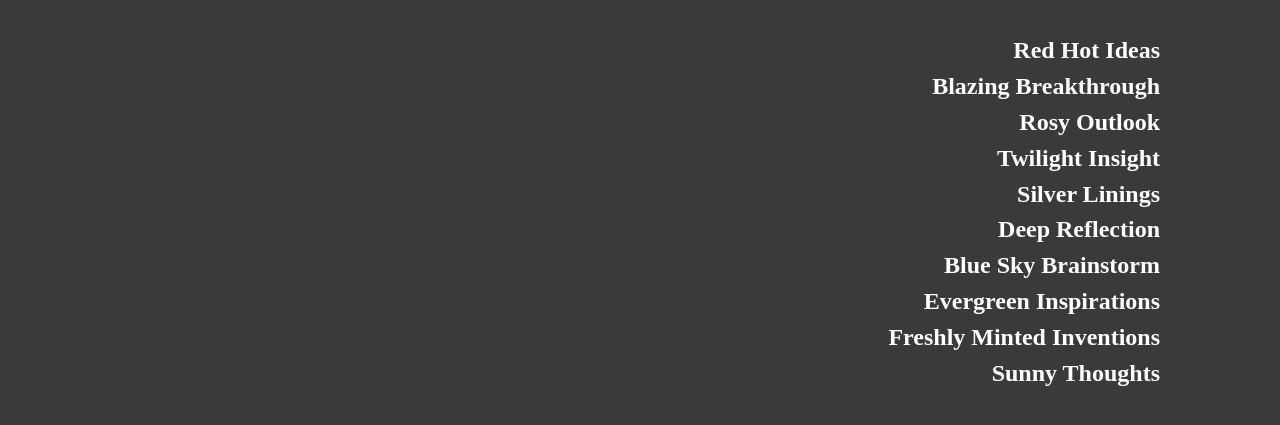
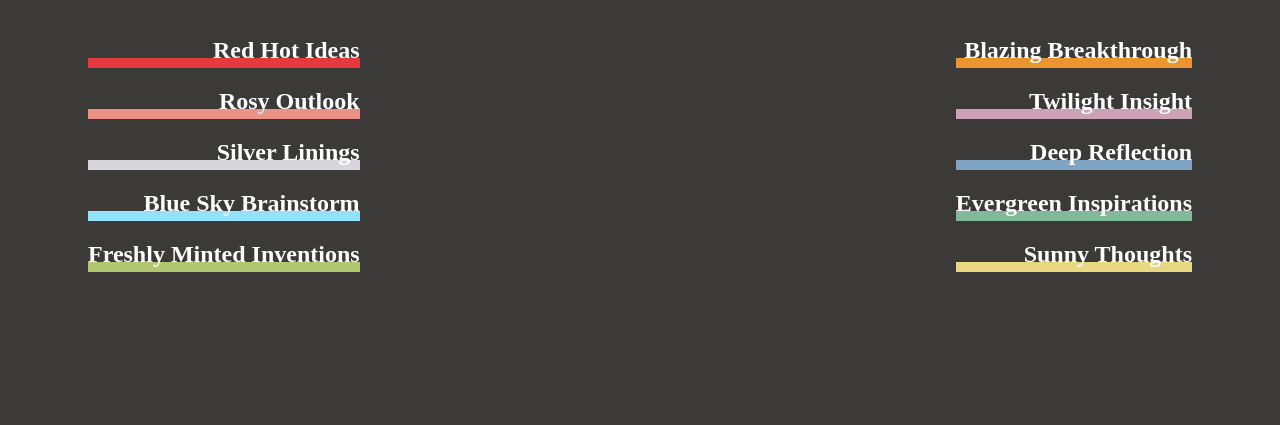
Before and after one commit to sophieewong/BRIGHT-IDEAS, a website built with webpack: page index.html in a window 1280 px wide. Shown: the part 247-672 px from the top of the page. Built offline with nearby package versions, Linux system fonts and the light colour scheme.

Commit message:
dashboard flag styling
added two additional columns for the flags & added the hover animations with its colour

```diff
--- a/index.html
+++ b/index.html
@@ -61,8 +61,19 @@
             <h1>The sky’s not the limit, and creativity takes courage.</h1>
         </div>
         <div id="page-dashboard-flags">
-            <!--This will be populated by JS.-->
+            <!--This component renders all the flags.-->
+            <div id="page-dashboard-flags-col-1">
+
+            </div>
+
+            <div id="page-dashboard-flags-col-2">
+
+            </div>
         </div>
+    </section>
+
+    <section id="flag-note-list">
+        <!--This component will be the one that holds all of the note previews.-->
     </section>
     <script src="dist/bundle.js"></script>
 </body>
--- a/src/js/components/flag.js
+++ b/src/js/components/flag.js
@@ -6,8 +6,12 @@ class Flag {
     render() {
         const flagDiv = document.createElement('div');
         flagDiv.classList = 'page-dashboard-flag';
-        // flagDiv.style.backgroundColor = this.data.colour;
+        flagDiv.style.backgroundImage = `linear-gradient(to top, ${this.data.colour} 50%, transparent 50%)`;
+        console.log(`linear-gradient(to top, ${this.data.colour} 50%, transparent 50%);`);
         // flagDiv.style.borderBottom = 2rem solid this.data.colour; <- is this correct?
+        // flagDiv.style. <- to hover
+
+        flagDiv.style.borderBottom = `10px solid ${this.data.colour}`;
 
         const flagTitle = document.createElement('h2');
         flagTitle.innerText = this.data.name;
@@ -15,13 +19,13 @@ class Flag {
 
         flagDiv.appendChild(flagTitle);
 
-        document.getElementById('page-dashboard-flags').appendChild(flagDiv);
-
         flagDiv.onclick = () => {
             this.data.notes.forEach(note => {
                 console.log(note);
             })
         };
+
+        return flagDiv;
     }
 }
 
--- a/src/js/flags.js
+++ b/src/js/flags.js
@@ -133,6 +133,14 @@ Store the flags container
 For each flag object in the flags array, append a div to the previously stored flags container
 */
 
-flags.forEach(flag => {
-    flag.render();
+const colOne = document.getElementById('page-dashboard-flags-col-1');
+const colTwo = document.getElementById('page-dashboard-flags-col-2');
+
+flags.forEach((flag, index) => {
+    if (index % 2 === 0) {
+        colOne.appendChild(flag.render());
+    }
+    else {
+        colTwo.appendChild(flag.render());
+    }
 });
--- a/src/styles/components/_flags.scss
+++ b/src/styles/components/_flags.scss
@@ -1,4 +1,3 @@
 .page-dashboard-flag-title {
     text-align: right;
-    margin-right: 2rem;
 }
--- a/src/styles/pages/_dashboard.scss
+++ b/src/styles/pages/_dashboard.scss
@@ -20,14 +20,24 @@ h1, h2, h3, h4, h5, h6, p, li, ul {
 
 #page-dashboard-flags {
     margin: 0 5rem;
+    display: flex;
+    justify-content: space-between;
+    align-items: left;
 
     //add in media query for tablet view & above to change view into 2 columns
 }
 
 .page-dashboard-flag {
-    height: 1rem;
+    background-size: 200% 200%;
+    transition: background-position 300ms ease;
+    cursor: pointer;
 
     h2 {
-        vertical-align: top;
+        margin-bottom: -6px;
+        margin-right: 0;
+    }
+
+    &:hover {
+        background-position: 0 100%;
     }
 }
```
